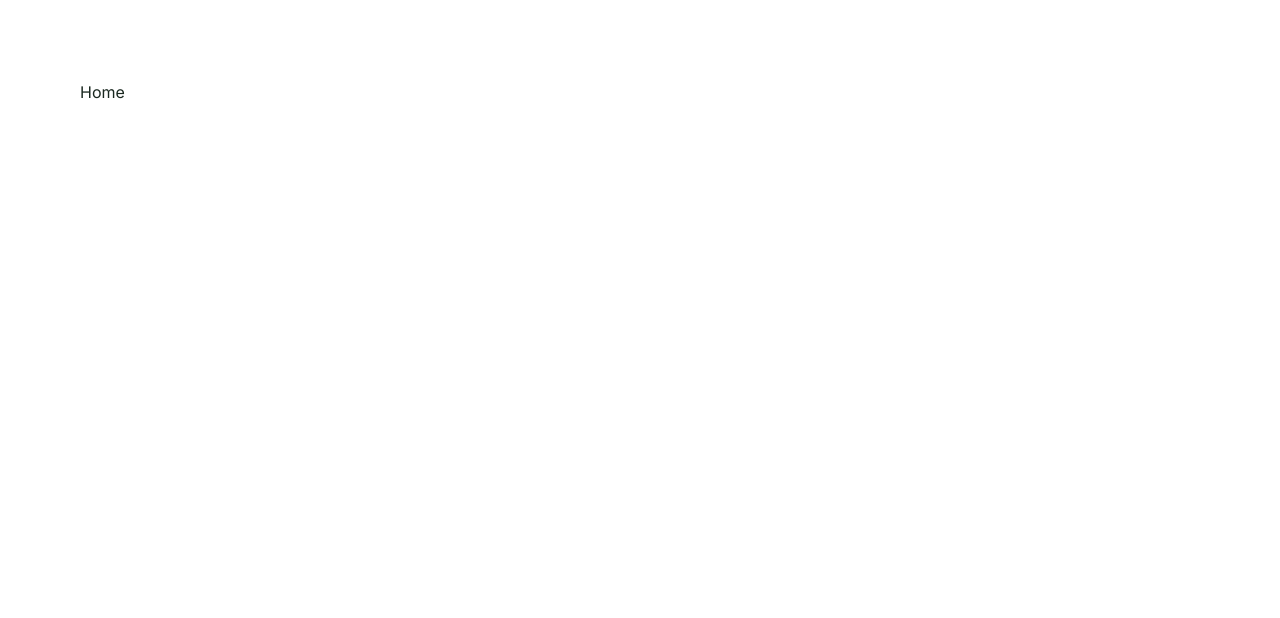
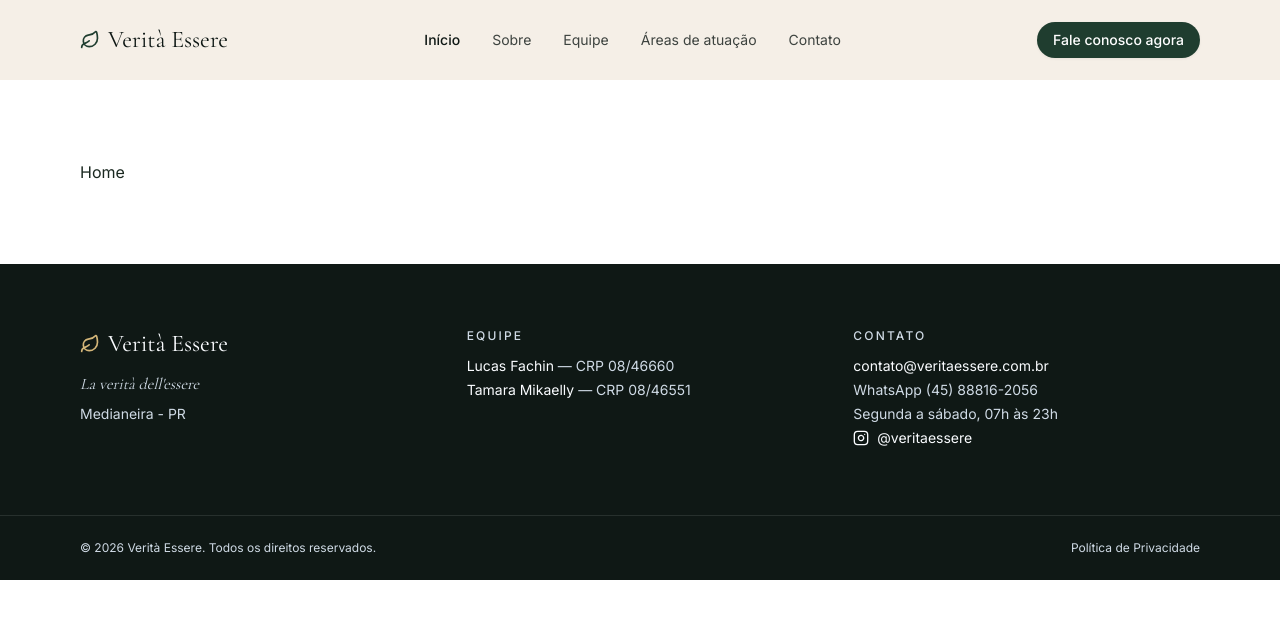
Before and after one commit to veritaessere/verita-essere, a React (Vite) app: page / in a window 1280 px wide. Shown: the top 618 px of the page. Built offline with nearby package versions, Linux system fonts and the light colour scheme.

Commit message:
feat: add nav, footer and button component

```diff
--- a/package.json
+++ b/package.json
@@ -18,6 +18,7 @@
     "@fontsource/inter": "^5.2.8",
     "@fontsource/sora": "^5.2.8",
     "@hookform/resolvers": "^5.4.0",
+    "@radix-ui/react-slot": "^1.2.4",
     "class-variance-authority": "^0.7.1",
     "clsx": "^2.1.1",
     "framer-motion": "^12.40.0",
--- a/src/App.tsx
+++ b/src/App.tsx
@@ -1,17 +1,23 @@
 import { Suspense } from "react";
 import { BrowserRouter } from "react-router-dom";
 import { SkipLink } from "@/components/layout/SkipLink";
+import { Nav } from "@/components/layout/Nav";
+import { Footer } from "@/components/layout/Footer";
 import { AppRoutes } from "./routes";
 
 export default function App() {
   return (
     <BrowserRouter>
       <SkipLink />
+      <Nav />
       <main id="main">
-        <Suspense fallback={<div className="container-content py-20">Carregando…</div>}>
+        <Suspense
+          fallback={<div className="container-content py-20">Carregando…</div>}
+        >
           <AppRoutes />
         </Suspense>
       </main>
+      <Footer />
     </BrowserRouter>
   );
 }
--- /dev/null
+++ b/src/components/layout/Footer.tsx
@@ -0,0 +1,98 @@
+import type * as React from "react";
+import { Link } from "react-router-dom";
+import { Leaf } from "lucide-react";
+
+function InstagramIcon(props: React.SVGProps<SVGSVGElement>) {
+  return (
+    <svg
+      viewBox="0 0 24 24"
+      fill="none"
+      stroke="currentColor"
+      strokeWidth="2"
+      strokeLinecap="round"
+      strokeLinejoin="round"
+      aria-hidden
+      {...props}
+    >
+      <rect x="2" y="2" width="20" height="20" rx="5" ry="5" />
+      <path d="M16 11.37A4 4 0 1 1 12.63 8 4 4 0 0 1 16 11.37z" />
+      <line x1="17.5" y1="6.5" x2="17.51" y2="6.5" />
+    </svg>
+  );
+}
+import { site } from "@/content/site";
+import { professionals } from "@/content/professionals";
+
+export function Footer() {
+  return (
+    <footer className="bg-surface-deep text-body-on-dark">
+      <div className="container-content py-16 grid gap-10 md:grid-cols-3">
+        <div>
+          <div className="flex items-center gap-2 mb-3">
+            <Leaf className="h-5 w-5 text-primary-on-dark" aria-hidden />
+            <span className="font-serif text-2xl">Verità Essere</span>
+          </div>
+          <p className="font-serif italic text-body-muted">{site.taglineIt}</p>
+          <p className="text-body-muted text-sm mt-2">{site.city}</p>
+        </div>
+
+        <div>
+          <p className="eyebrow text-body-muted mb-3">Equipe</p>
+          <ul className="space-y-1 text-sm">
+            {professionals.map((p) => (
+              <li key={p.id}>
+                <span className="text-body-on-dark">{p.name}</span>
+                <span className="text-body-muted"> — {p.crp}</span>
+              </li>
+            ))}
+          </ul>
+        </div>
+
+        <div>
+          <p className="eyebrow text-body-muted mb-3">Contato</p>
+          <ul className="space-y-1 text-sm">
+            <li>
+              <a
+                href={`mailto:${site.email}`}
+                className="hover:text-primary-on-dark"
+              >
+                {site.email}
+              </a>
+            </li>
+            <li className="text-body-muted">
+              WhatsApp {site.whatsapp.display}
+            </li>
+            <li className="text-body-muted">
+              {site.hours.days}, {site.hours.time}
+            </li>
+            <li>
+              <a
+                href={site.instagram}
+                target="_blank"
+                rel="noopener noreferrer"
+                className="inline-flex items-center gap-2 hover:text-primary-on-dark"
+              >
+                <InstagramIcon className="h-4 w-4" /> @veritaessere
+              </a>
+            </li>
+          </ul>
+        </div>
+      </div>
+
+      <div className="border-t border-white/10">
+        <div className="container-content py-6 flex flex-col md:flex-row justify-between gap-3 text-xs text-body-muted">
+          <p>
+            © {new Date().getFullYear()} {site.name}. Todos os direitos
+            reservados.
+          </p>
+          <Link
+            to="/politica-de-privacidade"
+            className="hover:text-primary-on-dark"
+          >
+            Política de Privacidade
+          </Link>
+        </div>
+      </div>
+    </footer>
+  );
+}
--- /dev/null
+++ b/src/components/layout/Nav.tsx
@@ -0,0 +1,117 @@
+import { Link, NavLink, useLocation } from "react-router-dom";
+import { useEffect, useState } from "react";
+import { Leaf, Menu, X } from "lucide-react";
+import { Button } from "@/components/ui/button";
+import { site } from "@/content/site";
+import { buildWaLink } from "@/lib/whatsapp";
+import { cn } from "@/lib/cn";
+
+export function Nav() {
+  const { pathname } = useLocation();
+  const isHome = pathname === "/";
+  const [scrolled, setScrolled] = useState(false);
+  const [open, setOpen] = useState(false);
+
+  useEffect(() => {
+    const onScroll = () => setScrolled(window.scrollY > 8);
+    onScroll();
+    window.addEventListener("scroll", onScroll, { passive: true });
+    return () => window.removeEventListener("scroll", onScroll);
+  }, []);
+
+  useEffect(() => {
+    setOpen(false);
+  }, [pathname]);
+
+  return (
+    <header
+      className={cn(
+        "sticky top-0 z-40 transition-colors",
+        isHome ? "bg-hero-bg/95" : "bg-canvas/95",
+        scrolled && "backdrop-blur-md shadow-sm"
+      )}
+    >
+      <div className="container-content flex h-16 md:h-20 items-center justify-between gap-6">
+        <Link
+          to="/"
+          className="flex items-center gap-2 text-ink"
+          aria-label="Verità Essere — início"
+        >
+          <Leaf className="h-5 w-5 text-hero-green" aria-hidden />
+          <span className="font-serif text-xl md:text-2xl">Verità Essere</span>
+        </Link>
+
+        <nav
+          className="hidden md:flex items-center gap-8"
+          aria-label="Principal"
+        >
+          {site.navLinks.map((l) => (
+            <NavLink
+              key={l.to}
+              to={l.to}
+              end={l.to === "/"}
+              className={({ isActive }) =>
+                cn(
+                  "text-sm text-ink/80 hover:text-ink transition-colors",
+                  isActive && "text-ink font-medium"
+                )
+              }
+            >
+              {l.label}
+            </NavLink>
+          ))}
+        </nav>
+
+        <div className="hidden md:block">
+          <Button asChild variant="green" size="sm">
+            <a
+              href={buildWaLink("generic")}
+              target="_blank"
+              rel="noopener noreferrer"
+            >
+              Fale conosco agora
+            </a>
+          </Button>
+        </div>
+
+        <button
+          className="md:hidden p-2 -mr-2 text-ink"
+          onClick={() => setOpen((v) => !v)}
+          aria-label={open ? "Fechar menu" : "Abrir menu"}
+          aria-expanded={open}
+        >
+          {open ? <X /> : <Menu />}
+        </button>
+      </div>
+
+      {open && (
+        <div className="md:hidden border-t border-hairline bg-canvas">
+          <nav
+            className="container-content py-4 flex flex-col gap-3"
+            aria-label="Mobile"
+          >
+            {site.navLinks.map((l) => (
+              <NavLink
+                key={l.to}
+                to={l.to}
+                end={l.to === "/"}
+                className="text-ink py-2"
+              >
+                {l.label}
+              </NavLink>
+            ))}
+            <Button asChild variant="green" className="mt-2">
+              <a
+                href={buildWaLink("generic")}
+                target="_blank"
+                rel="noopener noreferrer"
+              >
+                Fale conosco agora
+              </a>
+            </Button>
+          </nav>
+        </div>
+      )}
+    </header>
+  );
+}
--- /dev/null
+++ b/src/components/ui/button.tsx
@@ -0,0 +1,55 @@
+import * as React from "react";
+import { Slot } from "@radix-ui/react-slot";
+import { cva, type VariantProps } from "class-variance-authority";
+
+import { cn } from "@/lib/utils";
+
+const buttonVariants = cva(
+  "inline-flex items-center justify-center gap-2 whitespace-nowrap font-body font-medium text-sm transition-all focus-visible:outline-none focus-visible:ring-4 focus-visible:ring-primary/20 disabled:pointer-events-none disabled:opacity-50 active:scale-[0.98]",
+  {
+    variants: {
+      variant: {
+        primary:
+          "bg-primary text-ink shadow-sm hover:bg-primary-hover hover:shadow-lift active:bg-primary-active active:shadow-press rounded-pill",
+        green:
+          "bg-hero-green text-white shadow-sm hover:bg-hero-green-hover hover:shadow-lift active:shadow-press rounded-pill",
+        "outline-on-dark":
+          "border border-white/40 text-white hover:bg-white/10 rounded-pill",
+        "outline-green":
+          "border border-hero-green text-hero-green hover:bg-hero-green/5 rounded-pill",
+        outline:
+          "border border-hairline text-ink hover:bg-canvas-parchment rounded-pill",
+        ghost: "text-ink hover:bg-canvas-parchment rounded-pill",
+      },
+      size: {
+        default: "h-11 px-6",
+        lg: "h-12 px-7 text-base",
+        sm: "h-9 px-4",
+        icon: "h-11 w-11",
+      },
+    },
+    defaultVariants: { variant: "primary", size: "default" },
+  }
+);
+
+export interface ButtonProps
+  extends React.ButtonHTMLAttributes<HTMLButtonElement>,
+    VariantProps<typeof buttonVariants> {
+  asChild?: boolean;
+}
+
+const Button = React.forwardRef<HTMLButtonElement, ButtonProps>(
+  ({ className, variant, size, asChild = false, ...props }, ref) => {
+    const Comp = asChild ? Slot : "button";
+    return (
+      <Comp
+        className={cn(buttonVariants({ variant, size, className }))}
+        ref={ref}
+        {...props}
+      />
+    );
+  }
+);
+Button.displayName = "Button";
+
+export { Button, buttonVariants };
--- /dev/null
+++ b/src/lib/utils.ts
@@ -0,0 +1 @@
+export { cn } from "./cn";
```
Also changed, not shown: 1 other file (tests, documents, lock files or other folders).
